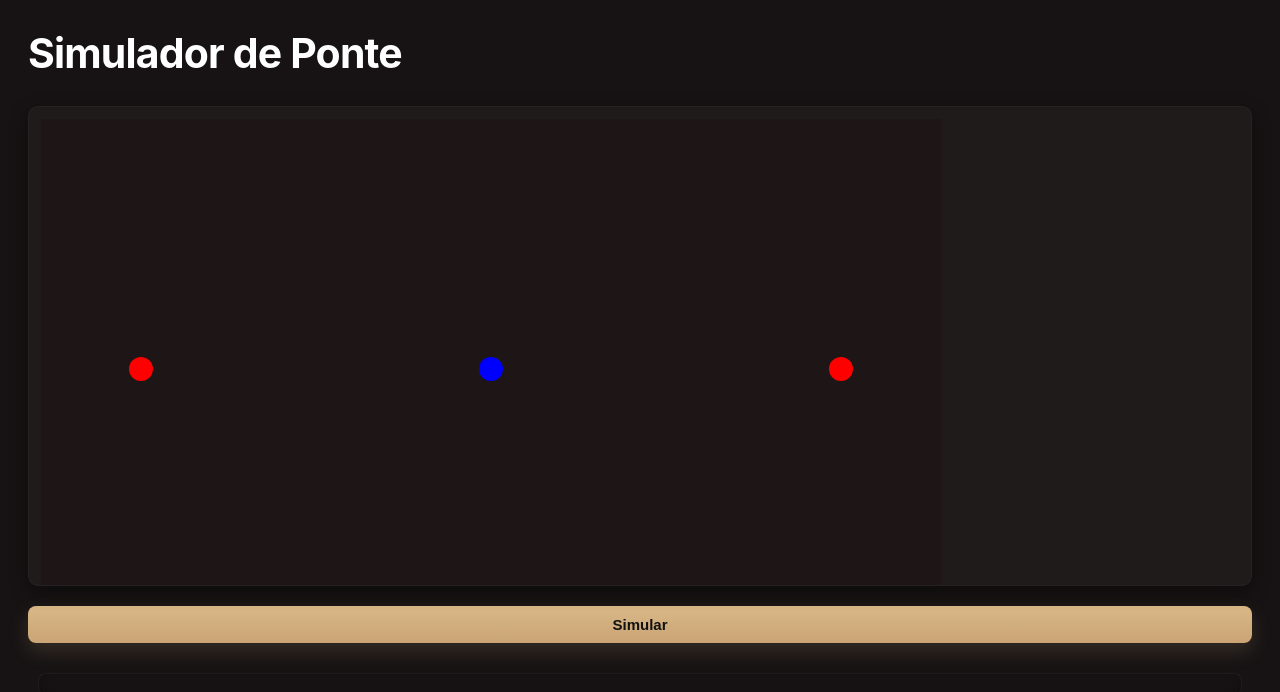
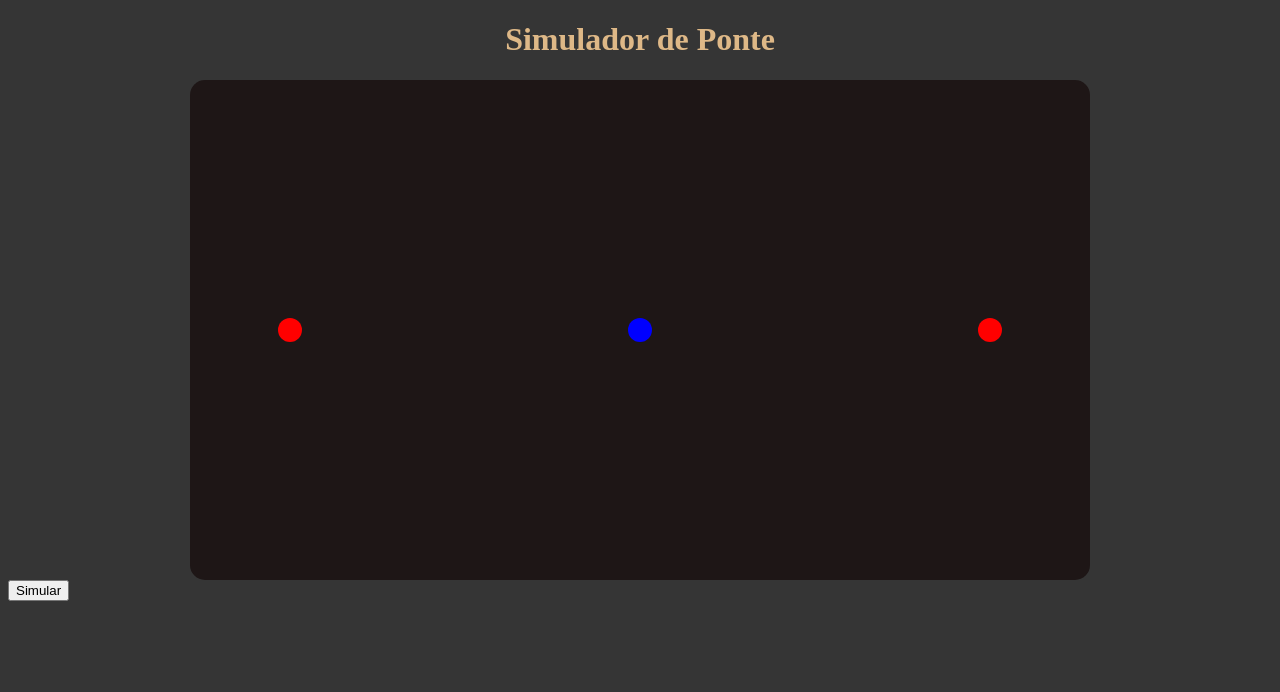
Before and after one commit to snt94/a3-affn-sem02, a website built with Vite: page index.html in a window 1280 px wide. Built offline with nearby package versions, Linux system fonts and the light colour scheme.

Commit message:
style: style.css

```diff
--- a/src/style.css
+++ b/src/style.css
@@ -1,140 +1,19 @@
-:root{
-  --bg: #171314;            /* fundo escuro */
-  --panel: #1f1b1a;         /* painel/área do canvas */
-  --muted: #bdb6ad;         /* texto secundário */
-  --accent: #d9b887;        /* cor das barras/macarrão */
-  --accent-strong: #caa474; /* cor barra destaque */
-  --danger: #e04b4b;        /* vermelho âncoras */
-  --primary: #1f6feb;       /* azul para ações (se necessário) */
-  --glass: rgba(255,255,255,0.04);
-  --radius: 10px;
-  --shadow: 0 6px 18px rgba(0,0,0,0.45);
-  font-family: Inter, ui-sans-serif, system-ui, -apple-system, "Segoe UI", Roboto, "Helvetica Neue", Arial;
+:root {
+  background-color: rgb(53, 53, 53);
 }
 
-/* Reset básico */
-* { box-sizing: border-box; margin: 0; padding: 0; }
-html,body { height: 100%; background: var(--bg); color: #fff; }
-
-/* Layout */
-body {
+h1 {
   display: flex;
-  flex-direction: column;
-  gap: 20px;
-  padding: 28px;
-  align-items: stretch;
+  flex-shrink: inherit;
+  justify-content: center;
+  color: burlywood;
 }
 
-/* Cabeçalho */
-h1 {
-  font-size: clamp(20px, 3.2vw, 42px);
-  font-weight: 700;
-  color: #fff;
-  letter-spacing: -0.02em;
-  margin-bottom: 8px;
+#bridgeContainer {
+  display: flex;
+  justify-content: center;
 }
 
-/* Conteúdo do simulador: container + controles */
-.simulator-row {
-  display: grid;
-  grid-template-columns: 1fr auto;
-  gap: 18px;
-  align-items: start;
+canvas {
+  border-radius: 15px;
 }
-
-/* Container do canvas */
-#bridgeContainer {
-  width: 100%;
-  height: clamp(360px, 60vh, 720px);
-  background: var(--panel);
-  border-radius: var(--radius);
-  box-shadow: var(--shadow);
-  padding: 12px;
-  overflow: hidden;
-  position: relative;
-  border: 1px solid rgba(255,255,255,0.03);
-}
-
-/* Área lateral de controles (botões, info) */
-.controls {
-  width: 220px;
-  max-width: 28%;
-  display: flex;
-  flex-direction: column;
-  gap: 12px;
-  align-items: stretch;
-}
-
-/* Peso atual e outros textos */
-#peso {
-  background: linear-gradient(180deg, rgba(255,255,255,0.02), transparent);
-  border-radius: 8px;
-  padding: 10px 12px;
-  color: var(--muted);
-  font-weight: 600;
-  font-size: 15px;
-  border: 1px solid rgba(255,255,255,0.03);
-  box-shadow: 0 4px 14px rgba(0,0,0,0.35) inset;
-}
-
-/* Botão principal */
-button#simulateBtn {
-  background: linear-gradient(180deg, var(--accent), var(--accent-strong));
-  color: #111;
-  font-weight: 700;
-  padding: 10px 14px;
-  border-radius: 8px;
-  border: none;
-  cursor: pointer;
-  box-shadow: 0 8px 20px rgba(202,164,116,0.18);
-  transition: transform .12s ease, box-shadow .12s ease, opacity .12s ease;
-  font-size: 15px;
-}
-
-button#simulateBtn:hover { transform: translateY(-2px); box-shadow: 0 14px 28px rgba(202,164,116,0.22); }
-button#simulateBtn:active { transform: translateY(0); }
-
-/* Botões secundários (reset, etc) */
-button.secondary {
-  background: transparent;
-  color: var(--muted);
-  border: 1px solid rgba(255,255,255,0.04);
-  padding: 8px 12px;
-  border-radius: 8px;
-  cursor: pointer;
-  font-weight: 600;
-}
-
-/* Responsividade: em telas pequenas, controles embaixo */
-@media (max-width: 880px) {
-  .simulator-row {
-    grid-template-columns: 1fr;
-  }
-  .controls {
-    width: 100%;
-    max-width: none;
-    flex-direction: row;
-    gap: 10px;
-    justify-content: space-between;
-  }
-  #peso { flex: 1; }
-  button#simulateBtn { flex: 0 0 auto; min-width: 120px; }
-}
-
-/* Estética pequena para os nós (se precisar via CSS) */
-.node-dot {
-  width: 14px; height: 14px; border-radius: 50%;
-  display: inline-block;
-  box-shadow: 0 2px 6px rgba(0,0,0,0.45);
-  border: 2px solid rgba(255,255,255,0.06);
-}
-
-/* Mensagens/feedback */
-.feedback {
-  font-size: 13px;
-  color: var(--muted);
-  padding: 8px 10px;
-  border-radius: 8px;
-  background: var(--glass);
-  border: 1px solid rgba(255,255,255,0.02);
-}
```
